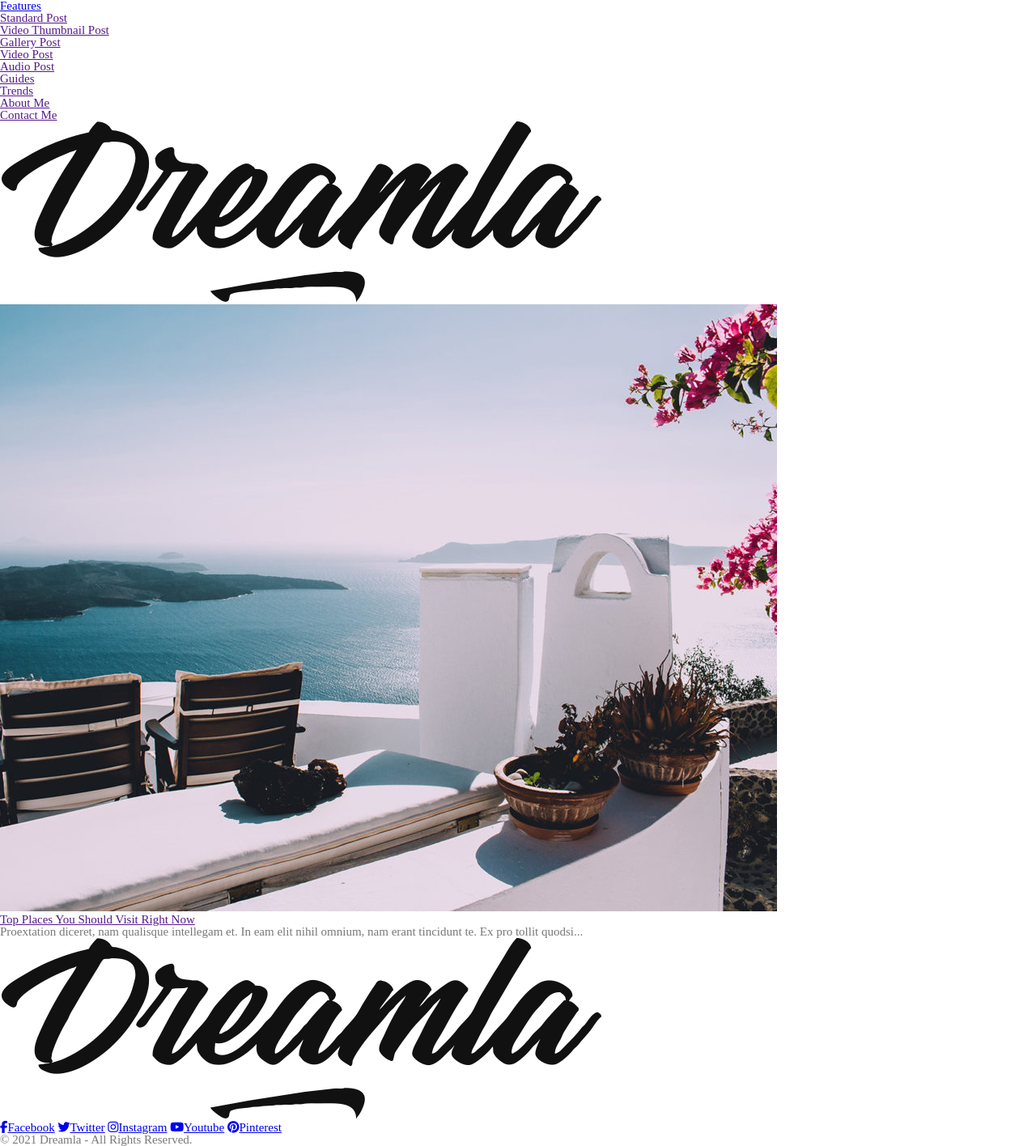
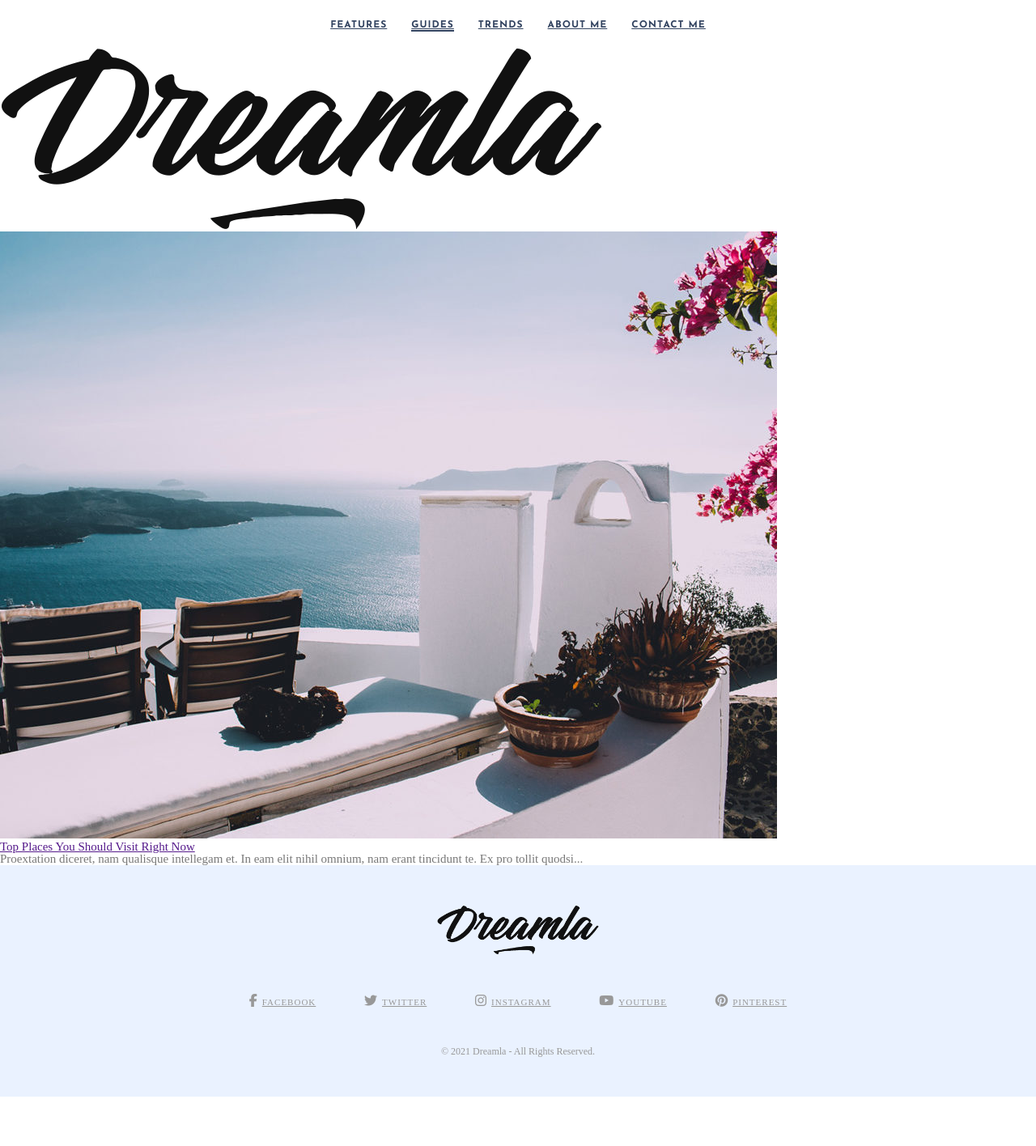
Before and after one commit to sajaffrey/CSS-Precompiler-syedaaliya-ass03, a website: page public/index.html in a window 1280 px wide. Shown: the whole page at 81% size. After the commit the page ends 1355 px from the top, so only its background shows below. Drawn offline with nearby package versions, Linux system fonts and the light colour scheme; a web font is replaced by a local one.

Commit message:
to commit

```diff
--- a/public/src/scss/style.scss
+++ b/public/src/scss/style.scss
@@ -1,3 +1,4 @@
+// 1 variable
 $myFont: quando;
 $myColor: #787878;
 $myFontSize: 15px;
@@ -12,3 +13,144 @@ body {
     max-width: 100%;
     height: auto;
 }
+// $auto-height:auto;
+// $mywidth:100%;
+// img {
+//     max-width: $mywidth;
+//     height: $auto-height;
+// }
+
+
+
+/*1 nesting*/
+header{
+    nav {
+        max-width: 1170px;
+        margin: 0 auto;
+        display: flex;
+        justify-content: center;
+        align-items: center;
+        height: 60px;
+        ul {
+            display: flex;
+        }
+
+        li {  margin: 0 15px;
+            position: relative;
+            line-height: 24px; }
+
+        a {
+            font-family: 'Josefin Sans', sans-serif;
+            color: #324360;
+            letter-spacing: 1px;
+            text-transform: uppercase;
+            font-size: 12px;
+            font-weight: 900;
+        }
+        a:hover {
+            color: #35c4ce;
+        }
+        header nav li.menu-item-has-children > a::after {
+            margin-left: 7px;
+            font-family: 'FontAwesome';
+            font-size: 13px;
+            color: #324360;
+            content: '\f078';
+        }
+        .current-menu-item a {
+            border-bottom: 2px solid #324360;
+        }
+      }
+}
+/*2 nesting*/
+/* sub nav */
+header{
+    nav {
+        ul ul{
+        visibility: hidden;
+        opacity: 0;
+        display: block;
+        position: absolute;
+        z-index: 9999;
+        left: 0;
+        background: #f0f0f0;
+        transition: all 0.2s ease-out;
+        }
+
+        ul li:hover ul { visibility: visible;
+            opacity: 1; }
+
+        ul ul li {
+                border-top: 1px solid #e9e9e9;
+                margin: 0;
+            }
+
+         ul ul a {
+        display: block;
+        color: #111111;
+        min-width: 175px;
+        margin: 0;
+        padding: 20px 10px;
+        line-height: 1.4em;
+        letter-spacing: 1px;
+        transition: .35s;
+    }
+     ul ul a:hover {
+        background: #ffffff;
+        color: #000;
+    }
+      }
+}
+
+/*3 nesting*/
+/* footer */
+footer {
+    padding: 30px 0;
+    text-align: center;
+    background: #eaf2ff;
+    color: #989898;
+}
+#footer a {
+    color: #989898;
+}
+#footer a:hover {
+    color: #111111;
+}
+.footer-logo {
+    width: 200px;
+    margin: 20px auto;
+    text-align: center;
+    vertical-align: middle;
+}
+.footer-social-links {
+    padding: 20px 0;
+    line-height: 2em;
+}
+.footer-social-links a {
+    margin: 0 10px;
+    font-size: 16px;
+    letter-spacing: 1px;
+    text-transform: uppercase;
+}
+.footer-social-links a span {
+    display: none;
+}
+#footer-copyright {
+    padding: 20px 0;
+    font-size: 12px;
+    color: #989898;
+}
+
+/*4 nesting*/
+.footer-social-links{
+    a {
+        margin: 0 28px;
+    }
+    i {
+        margin-right: 5px;
+    }
+    a span {
+        display: inline;
+        font-size: 11px;
+    }
+}
```
Also changed, not shown: public/assets/css/style.css, 1 other file.
